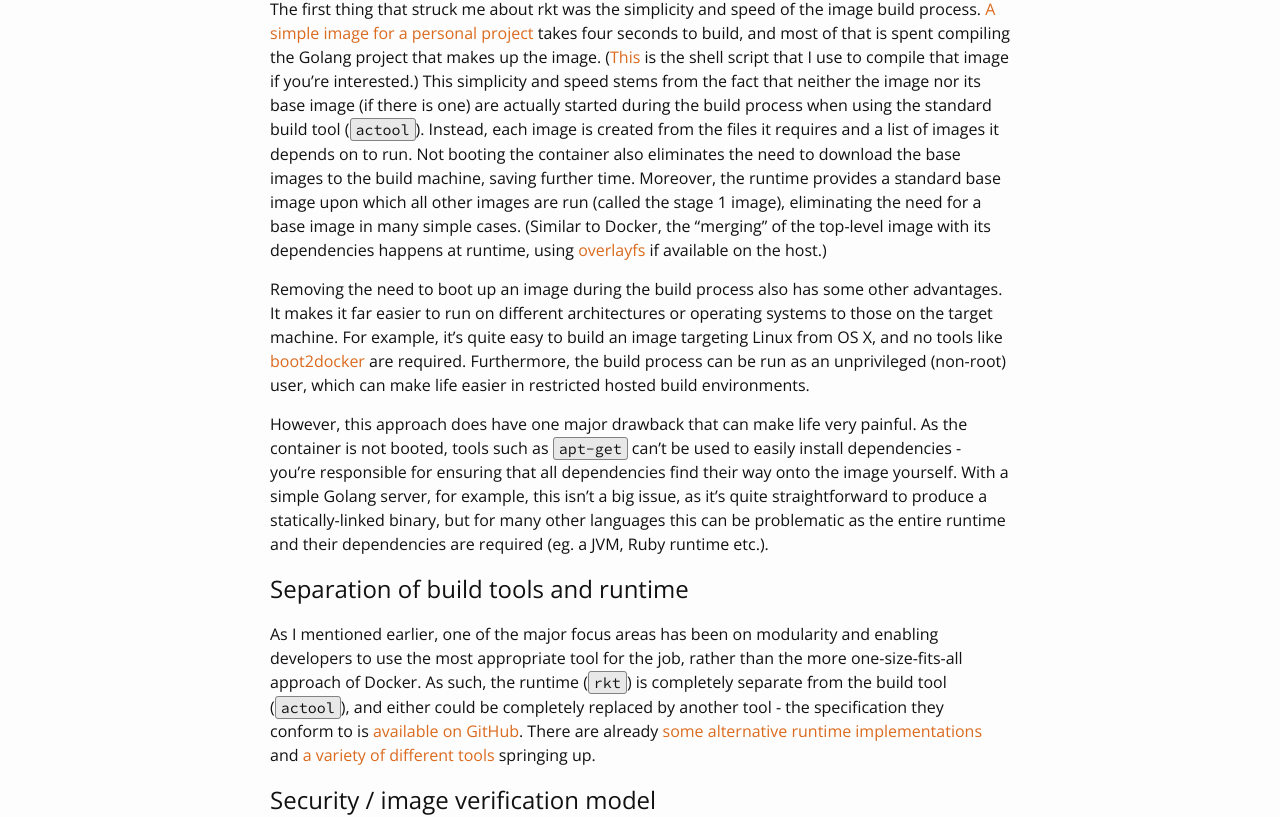
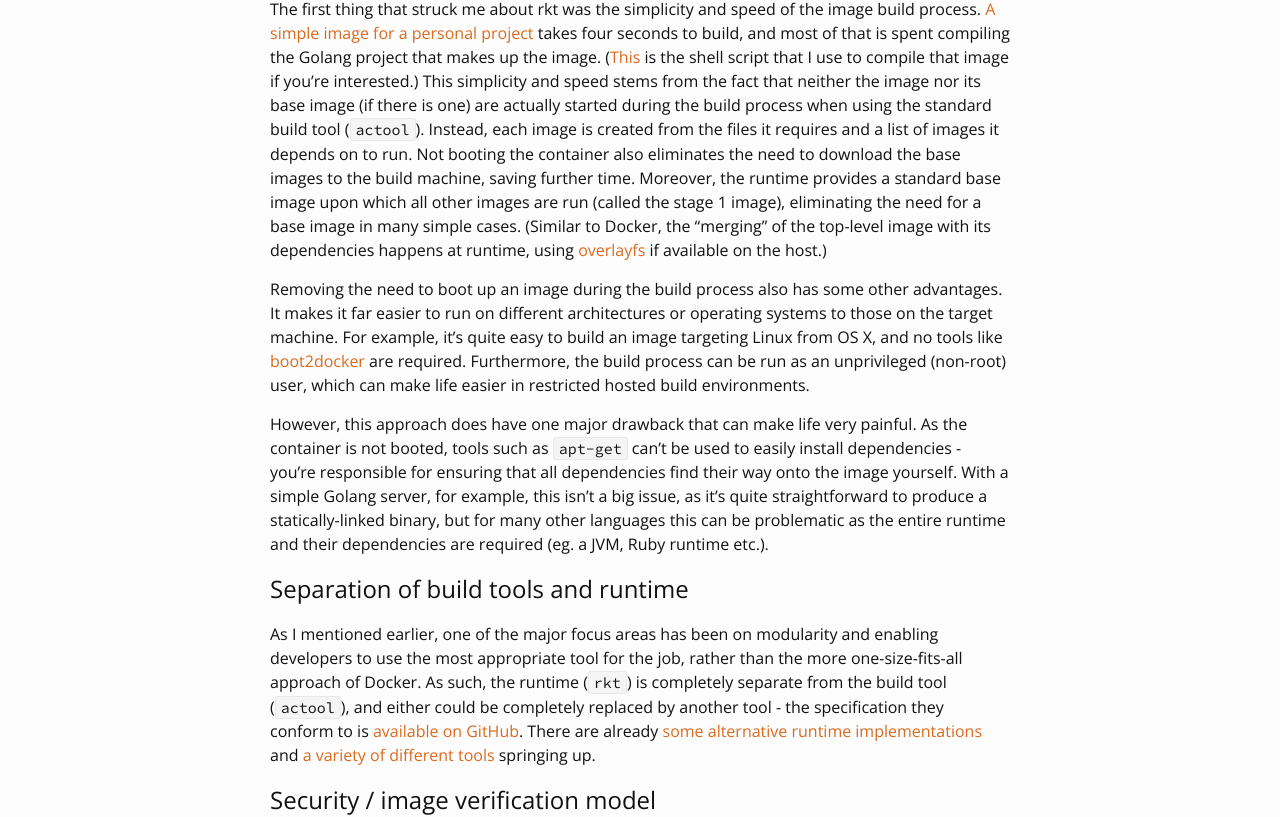
Before and after one commit to charleskorn/charleskorn.github.io, a Jekyll site: the page built from index.html, in a window 1280 px wide. Shown: the part 800-1617 px from the top of the page. Built offline with Jekyll 4.4.1, drawn with Linux system fonts in a browser that asks for light colours; nearby versions of some CDN libraries.

Commit message:
Minor styling changes for code elements.

```diff
--- a/_sass/_base.scss
+++ b/_sass/_base.scss
@@ -128,9 +128,9 @@
 code {
     font-size: 15px;
     font-family: 'Source Code Pro', monospace;
-    border: 1px solid $grey-color;
+    border: 1px solid $grey-color-light;
     border-radius: 3px;
-    background-color: $grey-color-light;
+    background-color: $grey-color-lightest;
 }
 
 code {
--- a/css/main.scss
+++ b/css/main.scss
@@ -20,6 +20,7 @@
 
 $grey-color:       #828282;
 $grey-color-light: lighten($grey-color, 40%);
+$grey-color-lightest: lighten($grey-color, 45%);
 $grey-color-dark:  darken($grey-color, 25%);
 
 // Width of the content area
```
